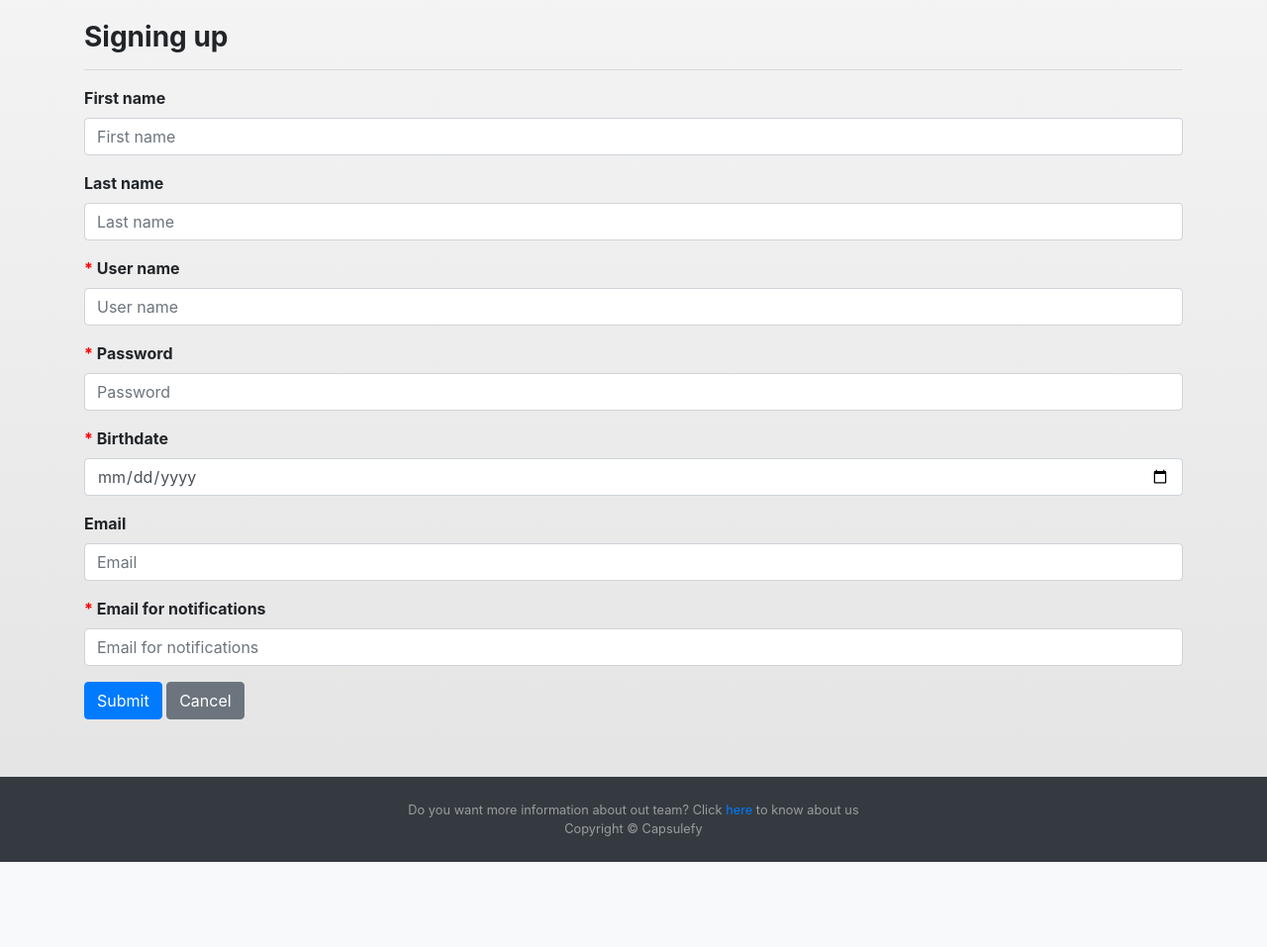
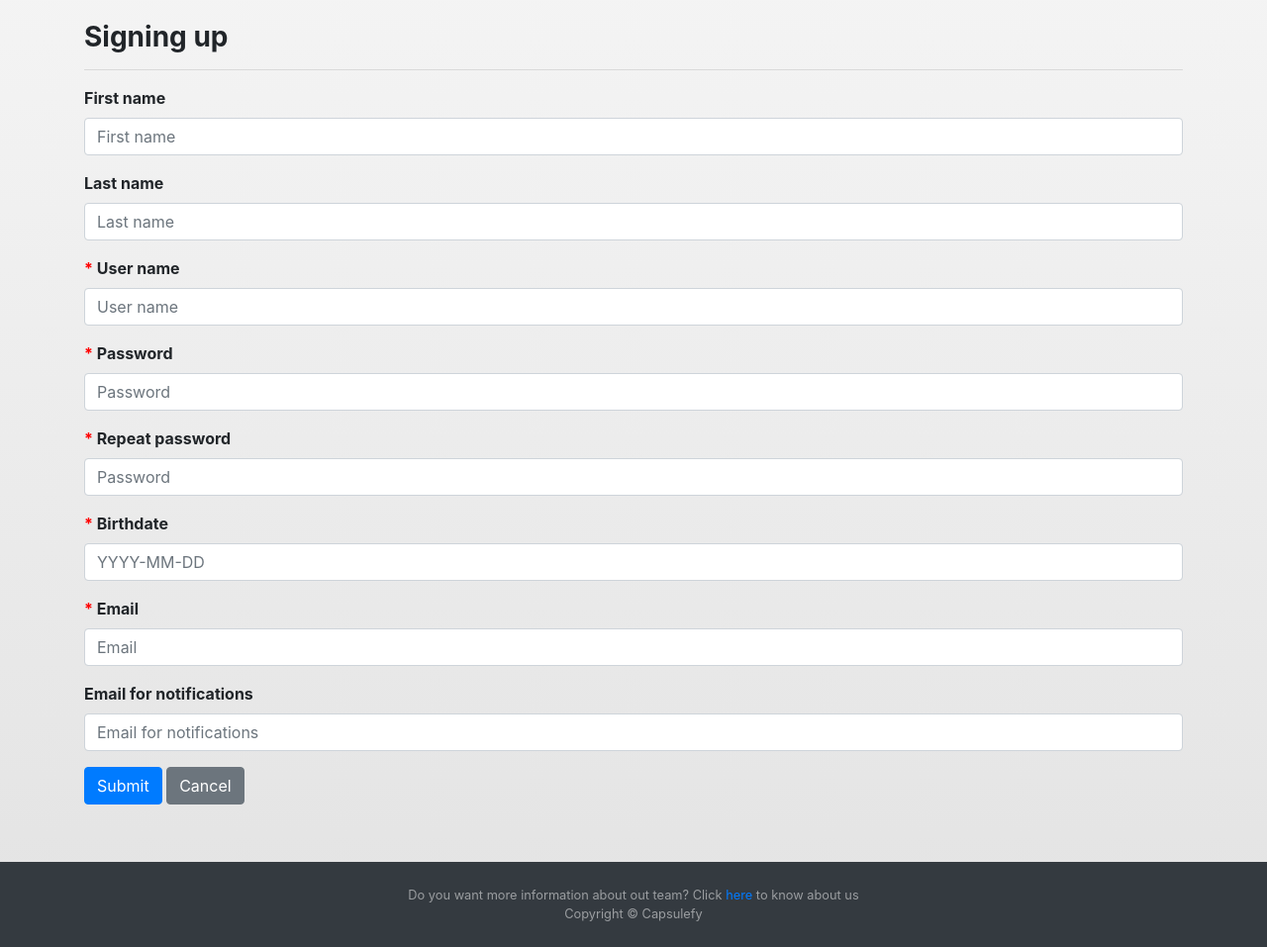
Before and after one commit to pabreblob/capsulefy, a Django app: page /register/ in a window 1280 px wide. Shown: the part 75-1032 px from the top of the page at 99% size. Before the commit the page ends 946 px from the top, so only its background shows below. Run offline with Django 3.2, Linux system fonts and the light colour scheme; parts of the project's set-up code (start-up, migrations or seed data) failed here and were passed over; some libraries are stand-ins or nearby versions.

Commit message:
Improve sign up form
Close #106

```diff
--- a/capsulefyweb/main/forms_user.py
+++ b/capsulefyweb/main/forms_user.py
@@ -1,9 +1,10 @@
 from django.forms.models import ModelForm
 from main.models import User
 from django.forms.widgets import DateInput
+from django import forms
 
 class UserForm(ModelForm):
-
+    email=forms.EmailField(required=True)
     class Meta:
             model=User
             fields = ('first_name','last_name','username','password',
--- a/capsulefyweb/main/models.py
+++ b/capsulefyweb/main/models.py
@@ -3,19 +3,25 @@ from django.core.validators import MaxValueValidator, MinValueValidator
 from django.contrib.auth.models import User
 from django.db.models.deletion import CASCADE
 
-import datetime
-from datetime import timezone
+
+from datetime import timezone, datetime
+from django.core.exceptions import ValidationError
 
 
 # Create your models here.
+def birthdate_validator(value):
+
+        if value >= datetime.now(timezone.utc).date():
+            raise ValidationError('The birthdate must be in the past')
 
 class Actor(User):
-    birthdate=models.DateField()
+
+    birthdate=models.DateField(validators=[birthdate_validator,])
     class Meta:
         abstract = True
 
 class User(Actor):
-    email_notification=models.EmailField()
+    email_notification=models.EmailField(blank=True)
 
 class Social_network(models.Model):
     social_type=models.CharField(max_length=1,choices=(('F','FACEBOOK'),('T','TWITTER')))
--- a/capsulefyweb/main/templates/capsule/register.html
+++ b/capsulefyweb/main/templates/capsule/register.html
@@ -4,8 +4,24 @@
 
 {% block contenido %}
 {% load static %}
+<script>
+function checkPassword(){
+	p1=$("#id_password").val()
+	p2=$("#id_password2").val()
+
+
+	if(p1!=p2){
+		$("#id_error_p").html("Passwords don't match.")
+		return false;
+	}else{
+		$("#id_error_p").html("")
+		return true;
+	}
+}
+
+</script>
 <div class="container">
-		<form action="" method="post"  novalidate >
+		<form action="" method="post"  novalidate onsubmit="return checkPassword();">
     {% csrf_token %}
 		<h3 class="title">Signing up</h3>
 		<hr>
@@ -34,23 +50,32 @@
 		    	value="{% if form.username.value != None %}{{form.username.value }}{% endif %}" required placeholder="User name">
 		</div>
 		<div class="form-group">
+		    <label for="id_password"><span class="red" >*</span>
+		    		Password {{ form.password.errors }}
+		    		<span id="id_error_p" class="red"></span>
+		    	</label>
+		    <input type="password" onkeyup="checkPassword()" class="form-control" name="password"
+		    	id="id_password" maxlength="250"
+		    	value="" required placeholder="Password">
+		</div>
+		<div class="form-group">
 		    <label for="id_password"><span class="red">*</span>
-		    		Password {{ form.password.errors }}
+		    		Repeat password {{ form.password.errors }}
 		    	</label>
-		    <input type="password" class="form-control" name="password"
-		    	id="id_password" maxlength="250"
+		    <input onkeyup="checkPassword()" type="password" class="form-control" name="password"
+		    	id="id_password2" maxlength="250"
 		    	value="" required placeholder="Password">
 		</div>
 		<div class="form-group">
 		    <label for="id_birthdate"><span class="red">*</span>
 		    		Birthdate {{ form.birthdate.errors }}
 		    	</label>
-		    <input type="date" class="form-control" name="birthdate"
-		    	id="id_birthdate" maxlength="250"
+		    <input type="text" class="form-control" name="birthdate"
+		    	id="id_birthdate"  placeholder="YYYY-MM-DD"
 		    	value="{% if form.birthdate.value != None %}{{form.birthdate.value}}{% endif %}" required placeholder="yyyy-mm-dd">
 		</div>
 		<div class="form-group">
-		    <label for="id_email"><span class="red"></span>
+		    <label for="id_email"><span class="red">*</span>
 		    		Email {{ form.email.errors }}
 		    	</label>
 		    <input type="text" class="form-control" name="email"
@@ -58,7 +83,7 @@
 		    	value="{% if form.email.value != None %}{{form.email.value}}{% endif %}" required placeholder="Email">
 		</div>
 		<div class="form-group">
-		    <label for="id_email_notification"><span class="red">*</span>
+		    <label for="id_email_notification"><span class="red"></span>
 		    		Email for notifications {{ form.email_notification.errors }}
 		    	</label>
 		    <input type="text" class="form-control" name="email_notification"
@@ -70,6 +95,8 @@
 		</form>
 
 <div>
+
+
 {% endblock %}
 {% block styles %}
   <link rel="stylesheet" type="text/css" href="{% static 'css/styleForm.css' %}"/>
--- a/capsulefyweb/main/views_user.py
+++ b/capsulefyweb/main/views_user.py
@@ -1,6 +1,6 @@
 from main.models import User
 from main.forms_user import UserForm
-from django.shortcuts import render
+from django.shortcuts import render, redirect
 from django.contrib import messages
 
 def register(request):
@@ -13,6 +13,7 @@ def register(request):
             user.save()
             messages.success(request, "Usuario registrado con exito."+
             " Ya puede iniciar sesión ")
+            return redirect('login')
     else:
         form=UserForm()
 
```
Also changed, not shown: capsulefyweb/main/migrations/0003_auto_20190405_0002.py (added).
